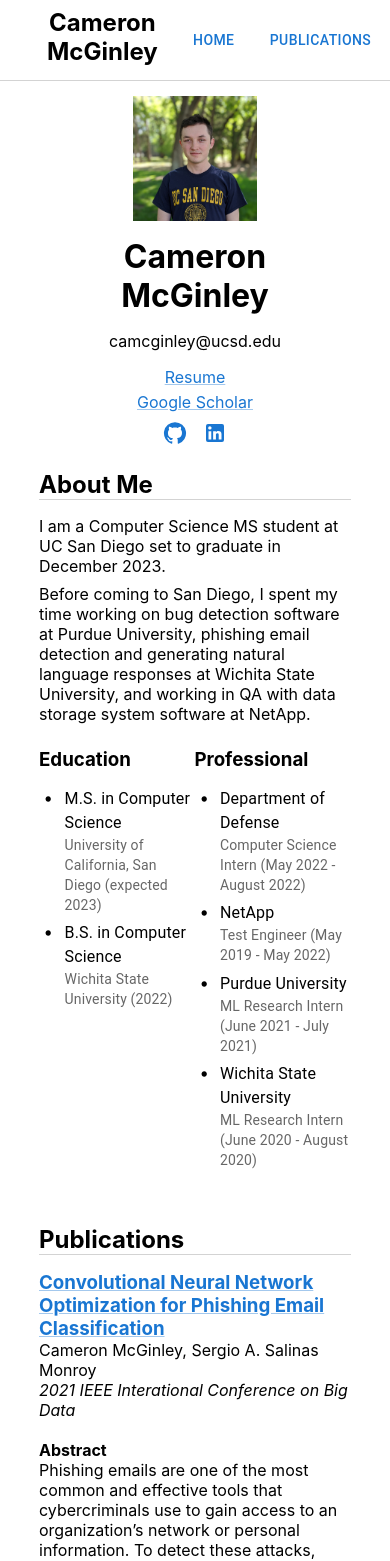
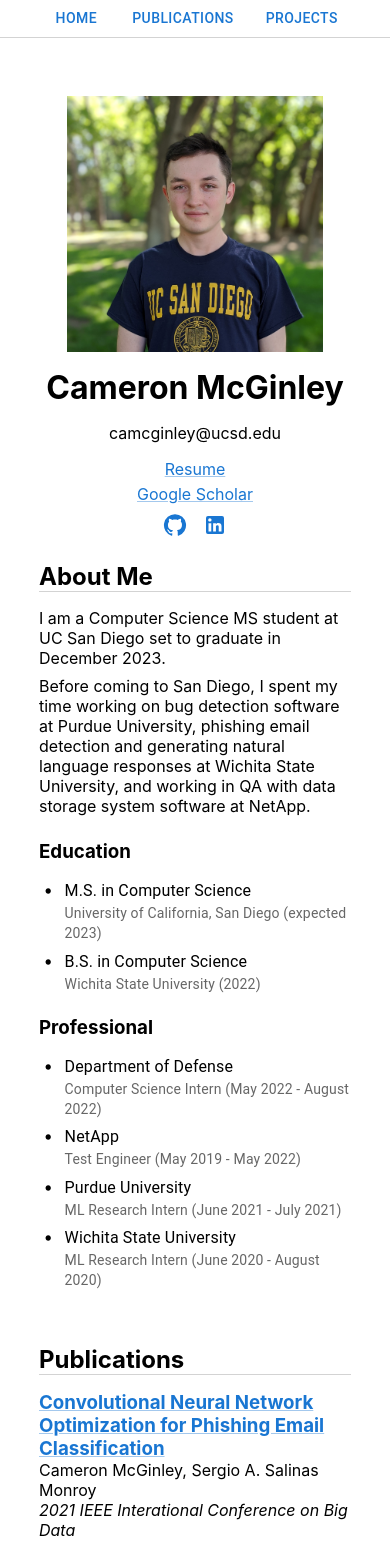
Before and after one commit to cameronmcginley/cameronmcginley.github.io, a React (Create React App) app: page / in a window 390 px wide. Shown: the top 1561 px of the page. Built offline with nearby package versions, Linux system fonts and the light colour scheme.

Commit message:
Improve breakpoints for about section and navbar

```diff
--- a/src/App.css
+++ b/src/App.css
@@ -78,7 +78,7 @@ p {
   column-gap: 0.5rem;
 }
 
-.projectCard-projectLink > * {
+.projectCard-projectLink>* {
   padding: 0;
   margin: 0;
 }
@@ -89,6 +89,7 @@ p {
     justify-content: center;
     align-items: center;
   }
+
   .projectCard-info {
     padding-left: 0;
     width: 100%;
@@ -119,14 +120,6 @@ p {
 .section.about {
   flex-direction: row;
   column-gap: 2rem;
-}
-
-@media only screen and (max-width: 600px) {
-  .section.about {
-    flex-direction: column;
-    align-items: center;
-    justify-content: center;
-  }
 }
 
 .about.image {
@@ -186,10 +179,30 @@ p {
   padding: 0;
 }
 
+@media only screen and (max-width: 600px) {
+  .section.about {
+    flex-direction: column;
+    align-items: center;
+    justify-content: center;
+  }
+}
+
+@media only screen and (max-width: 800px) {
+  .about.bio.lists {
+    flex-direction: column;
+  }
+}
+
 .headshot {
   width: 100%;
   max-height: 16rem;
   max-width: 16rem;
+}
+
+@media only screen and (max-width: 600px) {
+  .about.image {
+    width: 100%;
+  }
 }
 
 .section {
@@ -233,6 +246,17 @@ p {
   height: min-content;
 }
 
+@media only screen and (max-width: 600px) {
+  .nav-title {
+    display: none;
+  }
+
+  .navbar-content {
+    width: 100%;
+    justify-content: center;
+  }
+}
+
 .content {
   display: flex;
   flex-direction: column;
```
